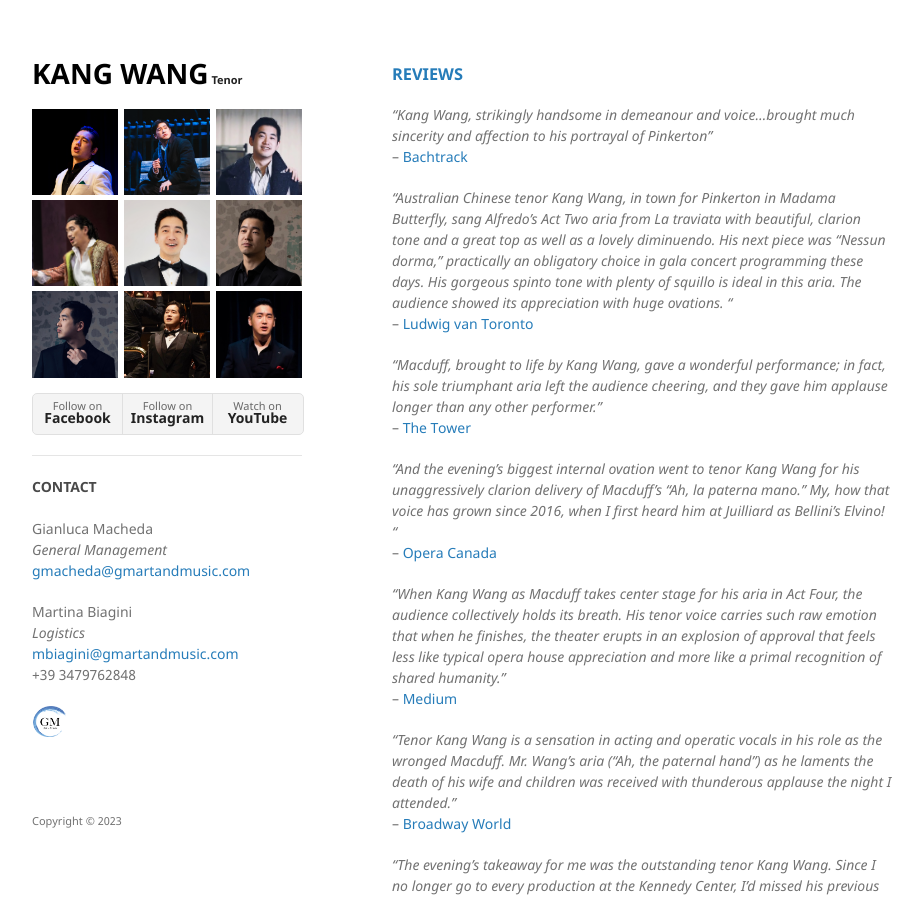
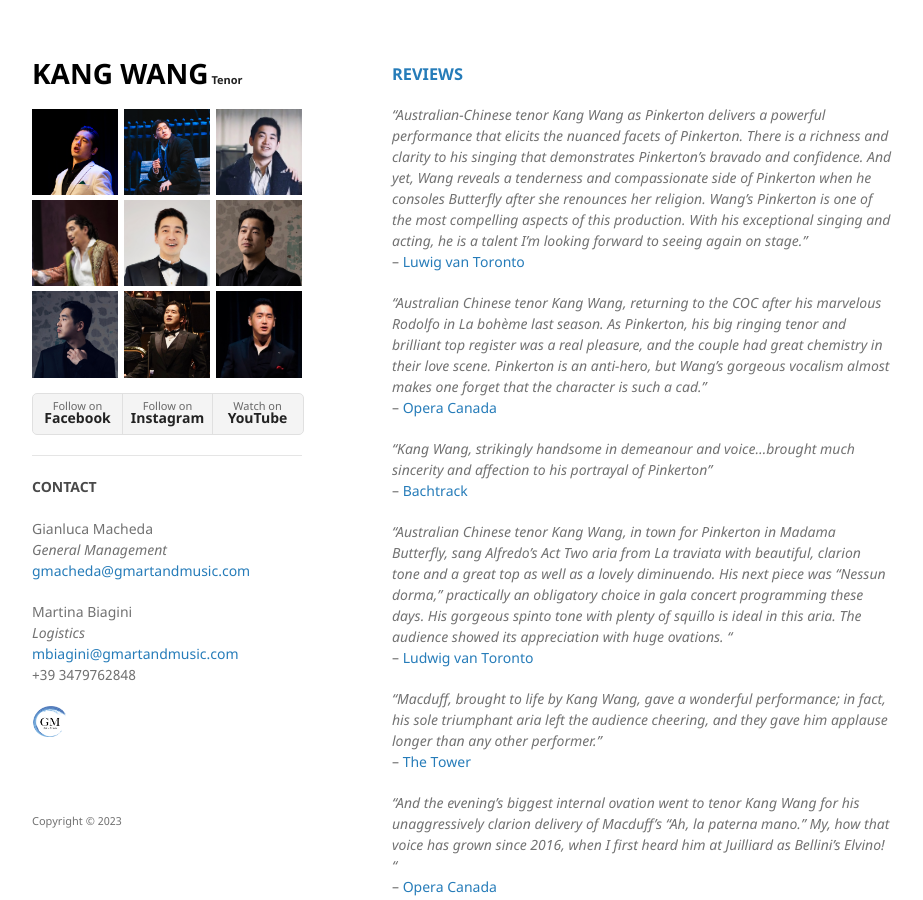
Before and after one commit to kwopera/kwt, a Jekyll site: the page built from reviews.md, in a window 1280 px wide and 900 px high. Shown: the whole window, without its empty margins (178-1101 px from the left). Built offline with Jekyll 4.4.1, drawn with Linux system fonts in a browser that asks for light colours; our own code applies the rules of GitHub Pages for plain Markdown files.

Commit message:
Update reviews.md

```diff
--- a/reviews.md
+++ b/reviews.md
@@ -1,5 +1,11 @@
 <h3 id="reviews"><a href="{{ "/reviews.html" | absolute_url }}#reviews">REVIEWS</a></h3>
 <br/>
+_"Australian-Chinese tenor Kang Wang as Pinkerton delivers a powerful performance that elicits the nuanced facets of Pinkerton. There is a richness and clarity to his singing that demonstrates Pinkerton’s bravado and confidence. And yet, Wang reveals a tenderness and compassionate side of Pinkerton when he consoles Butterfly after she renounces her religion. Wang’s Pinkerton is one of the most compelling aspects of this production. With his exceptional singing and acting, he is a talent I’m looking forward to seeing again on stage."_
+<br/>-- <a href="https://www.ludwig-van.com/toronto/2025/01/27/scrutiny-canadian-opera-company-delivers-emotionally-resonant-madama-butterfly/" target="_blank">Luwig van Toronto</a>
+
+_"Australian Chinese tenor Kang Wang, returning to the COC after his marvelous Rodolfo in La bohème last season. As Pinkerton, his big ringing tenor and brilliant top register was a real pleasure, and the couple had great chemistry in their love scene. Pinkerton is an anti-hero, but Wang’s gorgeous vocalism almost makes one forget that the character is such a cad."_
+<br/>-- <a href="https://operacanada.ca/canadian-opera-company-madama-butterfly-an-unalloyed-triumph/" target="_blank">Opera Canada</a>
+
 _"Kang Wang, strikingly handsome in demeanour and voice...brought much sincerity and affection to his portrayal of Pinkerton"_
 <br/>-- <a href="https://bachtrack.com/review-madama-butterfly-nakamura-kang-wang-canadian-opera-company-toronto-january-2025" target="_blank">Bachtrack</a>
 
```
